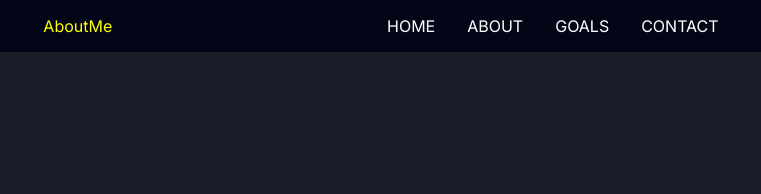
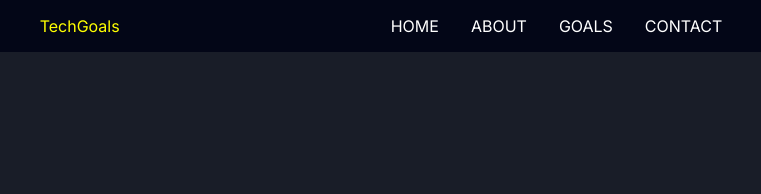
Before and after one commit to OWK50GA/hng-goals, a plain HTML site: page index.html in a window 1280 px wide. Shown: the top 194 px of the page, 291-1052 px from the left. Drawn offline with Linux system fonts and the light colour scheme.

Commit message:
tiny change

```diff
--- a/index.html
+++ b/index.html
@@ -10,7 +10,7 @@
 <body>
     <header>
         <div class="navbar">
-            <div class="title">AboutMe</div>
+            <div class="title">TechGoals</div>
             <ul class="nav-list">
                     <li class="menu"><a href="javascript:void(0);">☰</a></li>
                     <li><a href="#home">HOME</a></li>
```
